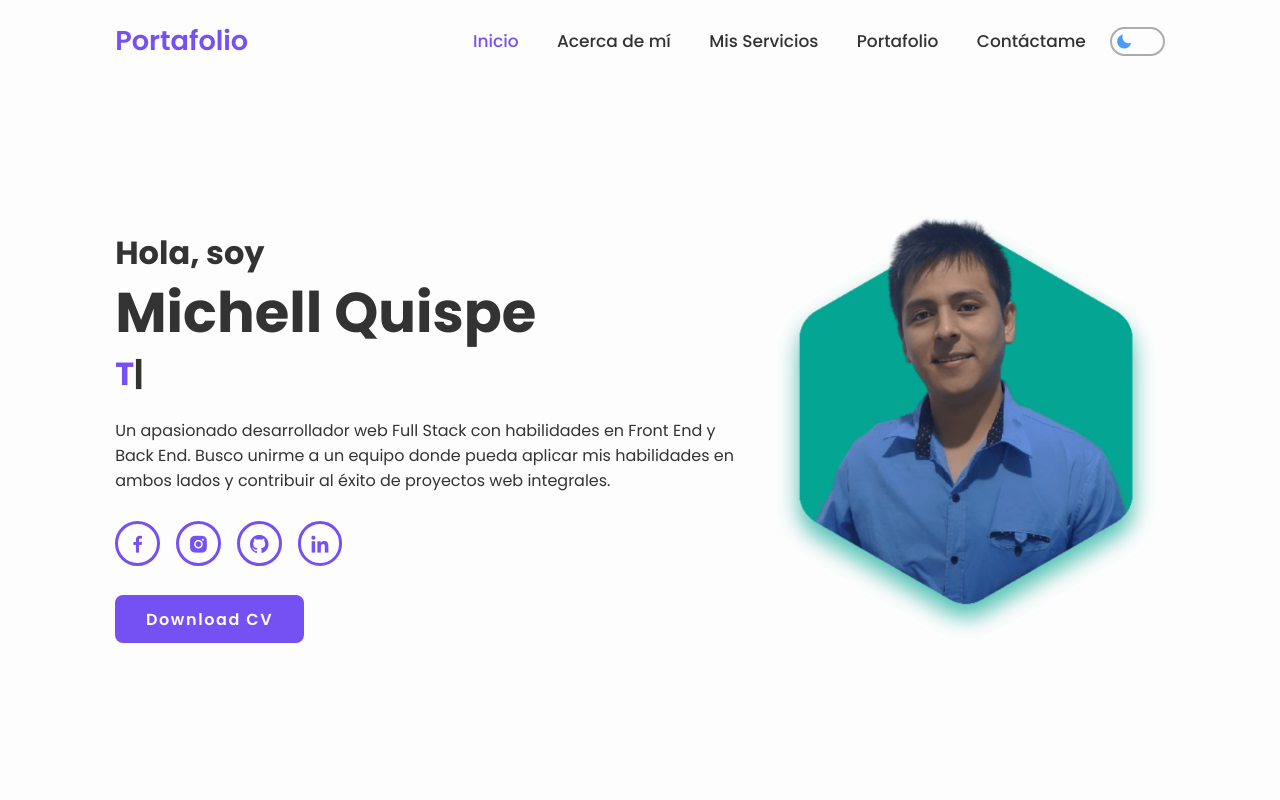
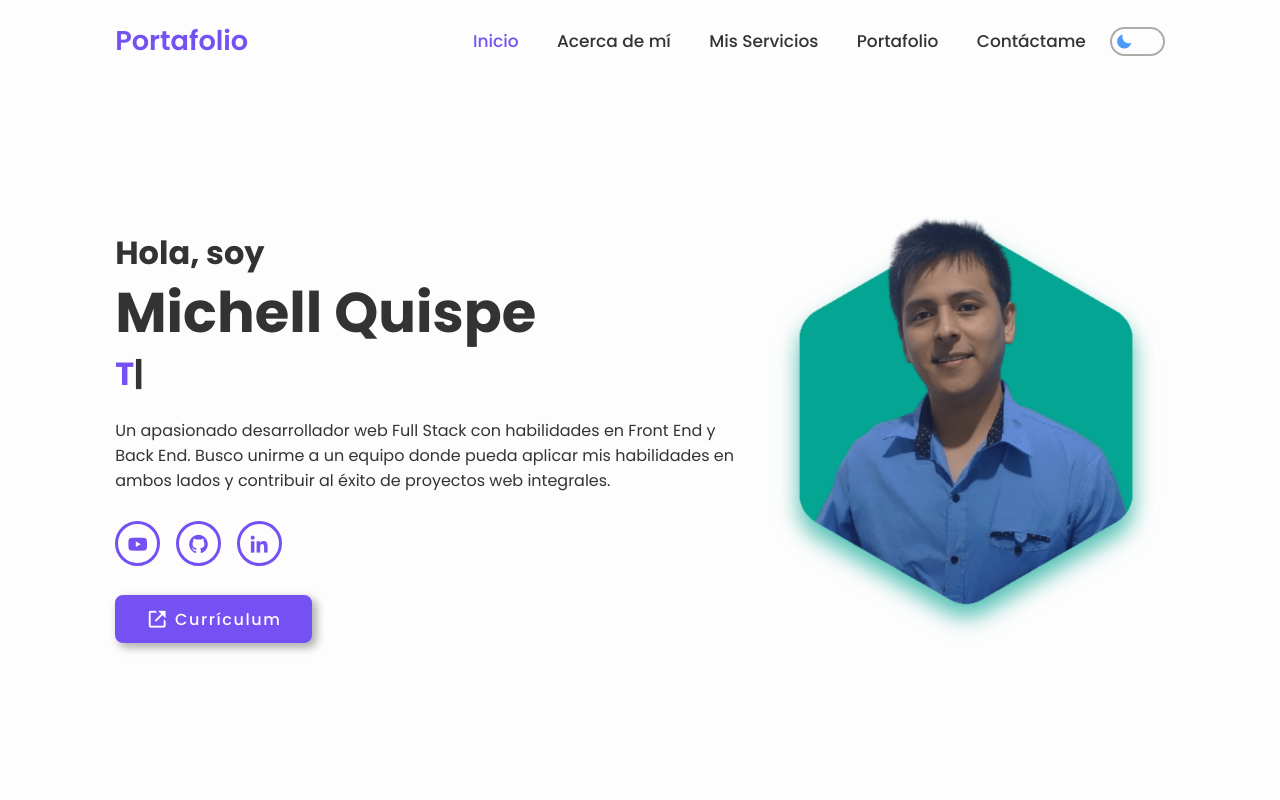
Before and after one commit to Michell2022/portafolio2023, an Angular app: page / in a window 1280 px wide. Shown: the top 800 px of the page. Built offline with nearby package versions, Linux system fonts and the light colour scheme.

Commit message:
Actualizando Inicio y nombres de las url

```diff
--- a/src/app/components/header/header.component.html
+++ b/src/app/components/header/header.component.html
@@ -6,11 +6,11 @@
 
     <nav class="navbar">
         <ul>
-            <li><a href="#home" class="active">Inicio</a></li>
-            <li><a href="#about">Acerca de mí</a></li>
-            <li><a href="#services">Mis Servicios</a></li>
+            <li><a href="#inicio" class="active">Inicio</a></li>
+            <li><a href="#acerca-de-mi">Acerca de mí</a></li>
+            <li><a href="#mis-servicios">Mis Servicios</a></li>
             <li><a href="#portafolio">Portafolio</a></li>
-            <li><a href="#contact">Contáctame</a></li>
+            <li><a href="#contactame">Contáctame</a></li>
         </ul>
     </nav>
 
--- a/src/app/pages/about/about.component.html
+++ b/src/app/pages/about/about.component.html
@@ -1,4 +1,4 @@
-<section class="about" id="about">
+<section class="about" id="acerca-de-mi">
 
     <div class="about-img">
         <img src="assets/image/about.png" alt="Foto del desarrollador">
--- a/src/app/pages/contact/contact.component.html
+++ b/src/app/pages/contact/contact.component.html
@@ -1,4 +1,4 @@
-<section class="contact" id="contact">
+<section class="contact" id="contactame">
     <h2 class="heading">Contácta<span>me!</span></h2>
 
     <form [formGroup]="contactForm" (ngSubmit)="submitForm()">
--- a/src/app/pages/home/home.component.css
+++ b/src/app/pages/home/home.component.css
@@ -48,7 +48,7 @@ span {
     font-size: 1rem;
 }
 
-.social-media a {
+.social-media > a {
     display: inline-flex;
     justify-content: center;
     align-items: center;
@@ -69,8 +69,9 @@ span {
     box-shadow: 0 0 1rem var(--main-color);
 }
 
-.btn {
-    display: inline-block;
+.btn a {
+    display: inline-flex;
+    align-items: center;
     padding: 0.6rem 1.8rem;
     background: var(--main-color);
 
@@ -80,15 +81,22 @@ span {
     font-size: 1rem;
     color: var(--white-color);
     letter-spacing: .1rem;
-    font-weight: 600;
+    font-weight: 500;
     transition: .5s ease;
+    box-shadow: 4px 4px 8px 1px rgba(0, 0, 0, 0.3);
 }
 
-.btn:hover {
+.btn a i {
+    font-size: 1.4rem;
+    padding-right: 5px;
+}
+
+.btn a:hover {
     background: var(--white-color);
     color: var(--main-color);
-    box-shadow: 4px 4px 10px 1px rgba(0, 0, 0, 0.3);
+    box-shadow: 4px 4px 5px 1px rgba(0, 0, 0, 0.5);
 }
+
 
 
 @media (max-width:760px) {
--- a/src/app/pages/home/home.component.html
+++ b/src/app/pages/home/home.component.html
@@ -1,4 +1,4 @@
-<section class="home" id="home">
+<section class="home" id="inicio">
     <div class="home-content">
         <h3>Hola, soy</h3>
         <h1>Michell Quispe</h1>
@@ -7,13 +7,14 @@
             donde pueda aplicar mis habilidades en ambos lados y contribuir al éxito de proyectos web integrales.
         </p>
         <div class="social-media">
-            <a href="https://www.facebook.com/michellangel.quispe.3/" target="_blank" title="Facebook"><i class='bx bxl-facebook'></i></a>
-            <a href="https://www.instagram.com/devmaicol/"target="_blank" title="Instagram"><i class='bx bxl-instagram-alt'></i></a>
+            <a href="https://www.youtube.com/@miandev/videos"target="_blank" title="Youtube"><i class='bx bxl-youtube'></i></a>
             <a href="https://github.com/Michell2022" target="_blank" title="GitHub"><i class='bx bxl-github'></i></a>
             <a href="https://www.linkedin.com/in/michell-angel-quispe-quispe-437321267/" target="_blank" title="Linkedin"><i class='bx bxl-linkedin'></i></a>
         </div>
-        <a href="https://docs.google.com/document/d/1kJleDfWF8xW0Iqsby_FC5Chxdoz5Sj4R/export?format=docx" download
-            class="btn">Download CV</a>
+        <div class="btn">
+            <a href="https://docs.google.com/document/d/14MjewiyygLJKc_GgF8C8ZDE2VSSgq0DL/edit?usp=sharing&ouid=108170241802827184869&rtpof=true&sd=true" target="_blank"><i class='bx bx-link-external'></i>Currículum</a>
+        </div>
+
     </div>
 
     <div class="home-img">
--- a/src/app/pages/services/services.component.html
+++ b/src/app/pages/services/services.component.html
@@ -1,4 +1,4 @@
-<section class="services" id="services">
+<section class="services" id="mis-servicios">
     <h2>Mis <span>Servicios</span></h2>
     <div class="services-container">
 
```
